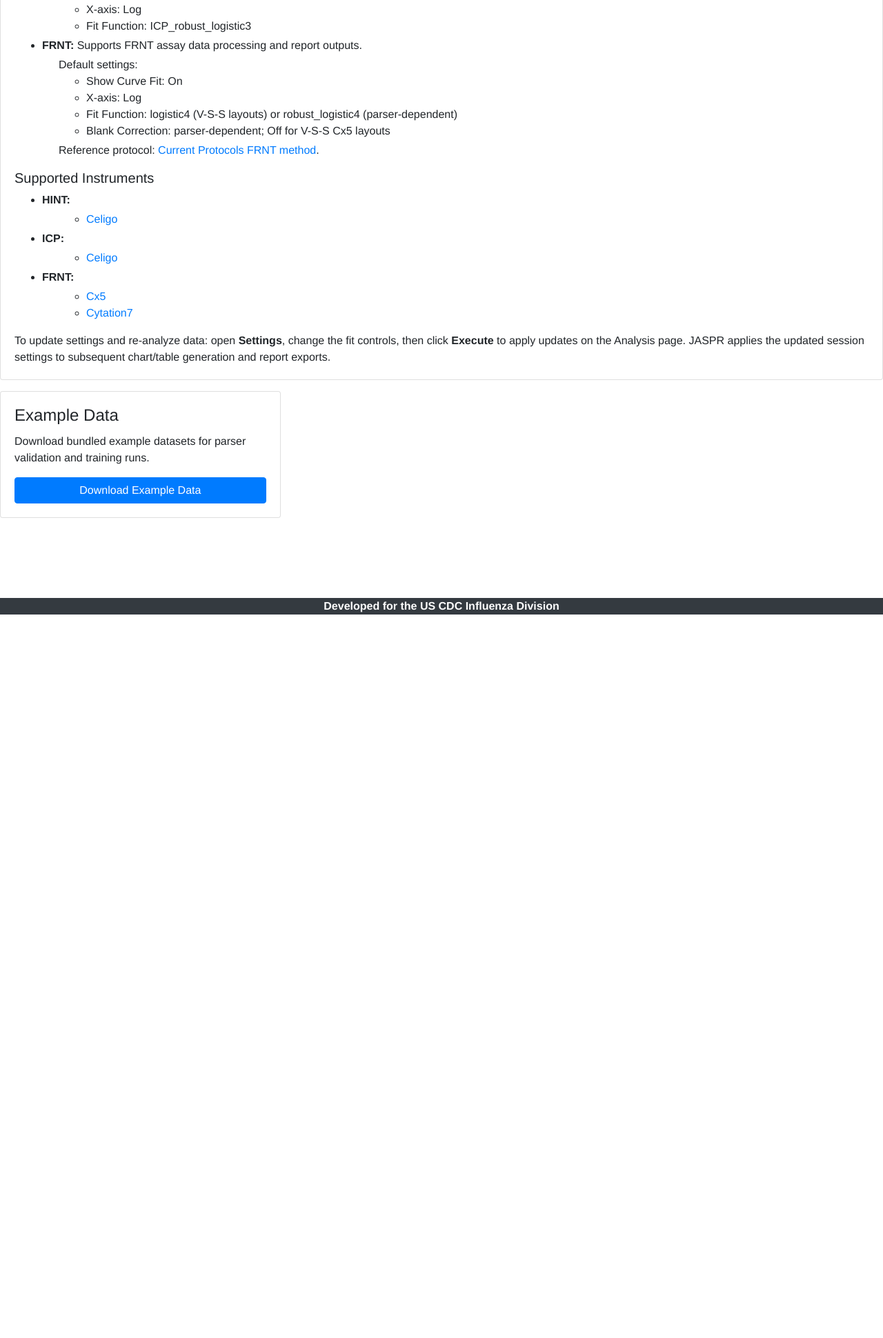
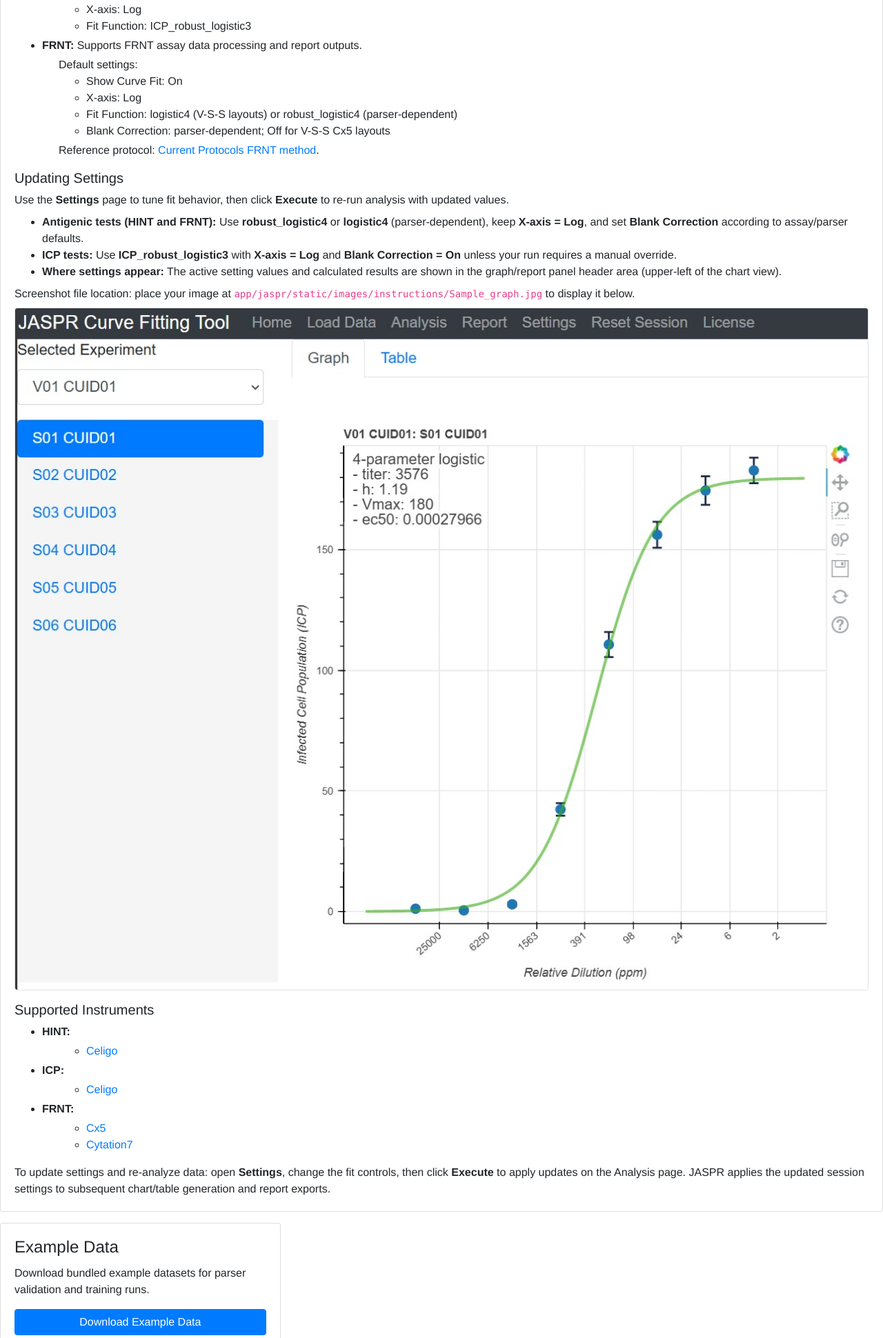
Before and after one commit to CDCgov/jaspr, a Flask app: page / in a window 1280 px wide. Shown: the part 854-2794 px from the top of the page at 69% size. Before the commit the page ends 1745 px from the top, so only its background shows below. Run offline with Flask 3, Linux system fonts and the light colour scheme; some libraries are stand-ins or nearby versions.

Commit message:
FLULIMS-5321 Updating instructions

```diff
--- a/app/jaspr/templates/main.html
+++ b/app/jaspr/templates/main.html
@@ -85,6 +85,26 @@
 						</div>
 					</li>
 				</ul>
+				<h5 class="mt-3">Updating Settings</h5>
+				<p class="mb-2">
+					Use the <strong>Settings</strong> page to tune fit behavior, then click <strong>Execute</strong> to re-run analysis with updated values.
+				</p>
+				<ul class="mb-2">
+					<li><strong>Antigenic tests (HINT and FRNT):</strong> Use <strong>robust_logistic4</strong> or <strong>logistic4</strong> (parser-dependent), keep <strong>X-axis = Log</strong>, and set <strong>Blank Correction</strong> according to assay/parser defaults.</li>
+					<li><strong>ICP tests:</strong> Use <strong>ICP_robust_logistic3</strong> with <strong>X-axis = Log</strong> and <strong>Blank Correction = On</strong> unless your run requires a manual override.</li>
+					<li><strong>Where settings appear:</strong> The active setting values and calculated results are shown in the graph/report panel header area (upper-left of the chart view).</li>
+				</ul>
+				<p class="mb-2">
+					Screenshot file location: place your image at
+					<code>app/jaspr/static/images/instructions/Sample_graph.jpg</code>
+					to display it below.
+				</p>
+				<img
+					src="{{ url_for('static', filename='images/instructions/Sample_graph.jpg') }}"
+					alt="Example graph showing settings and results in the upper-left"
+					class="img-fluid border rounded"
+					onerror="this.style.display='none'"
+				/>
 				<h5 class="mt-3">Supported Instruments</h5>
 				<ul class="mb-0">
 					<li>
```
Also changed, not shown: app/jaspr/static/images/instructions/Sample_graph.jpg (added).
